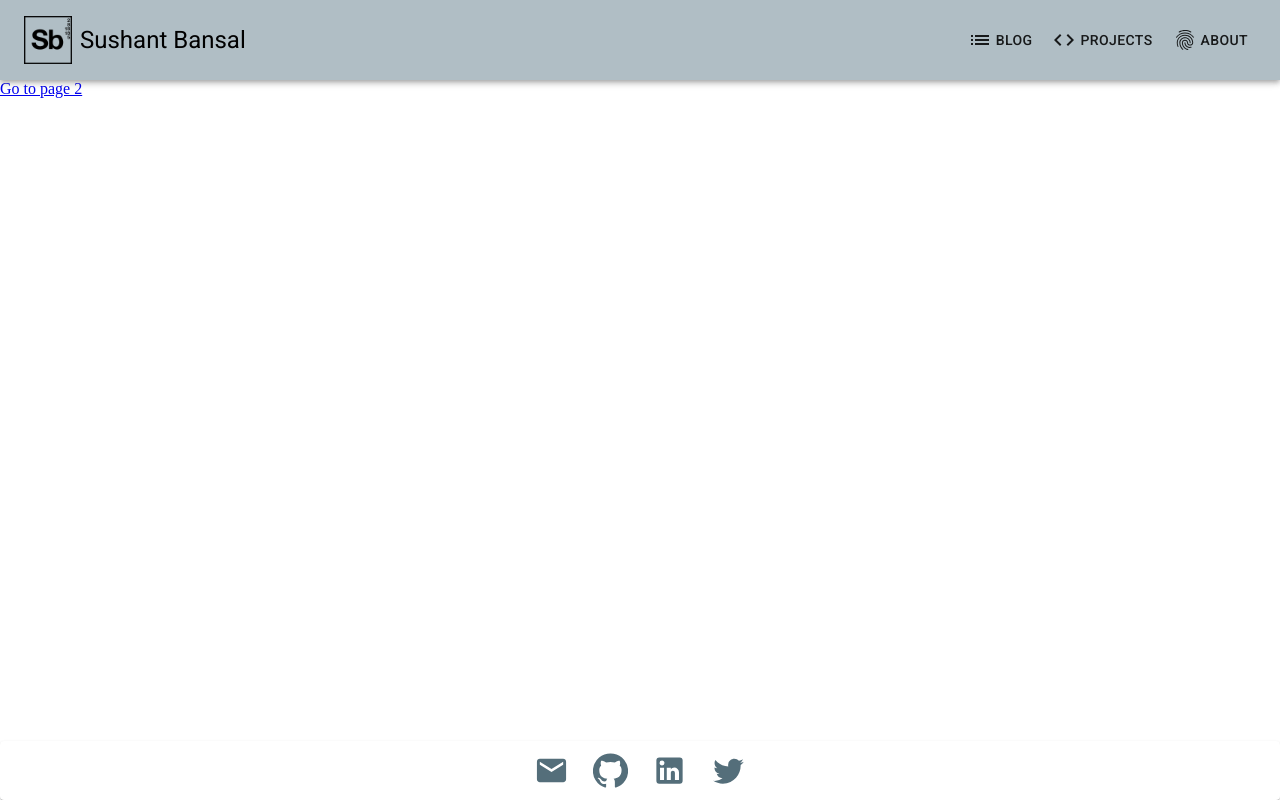
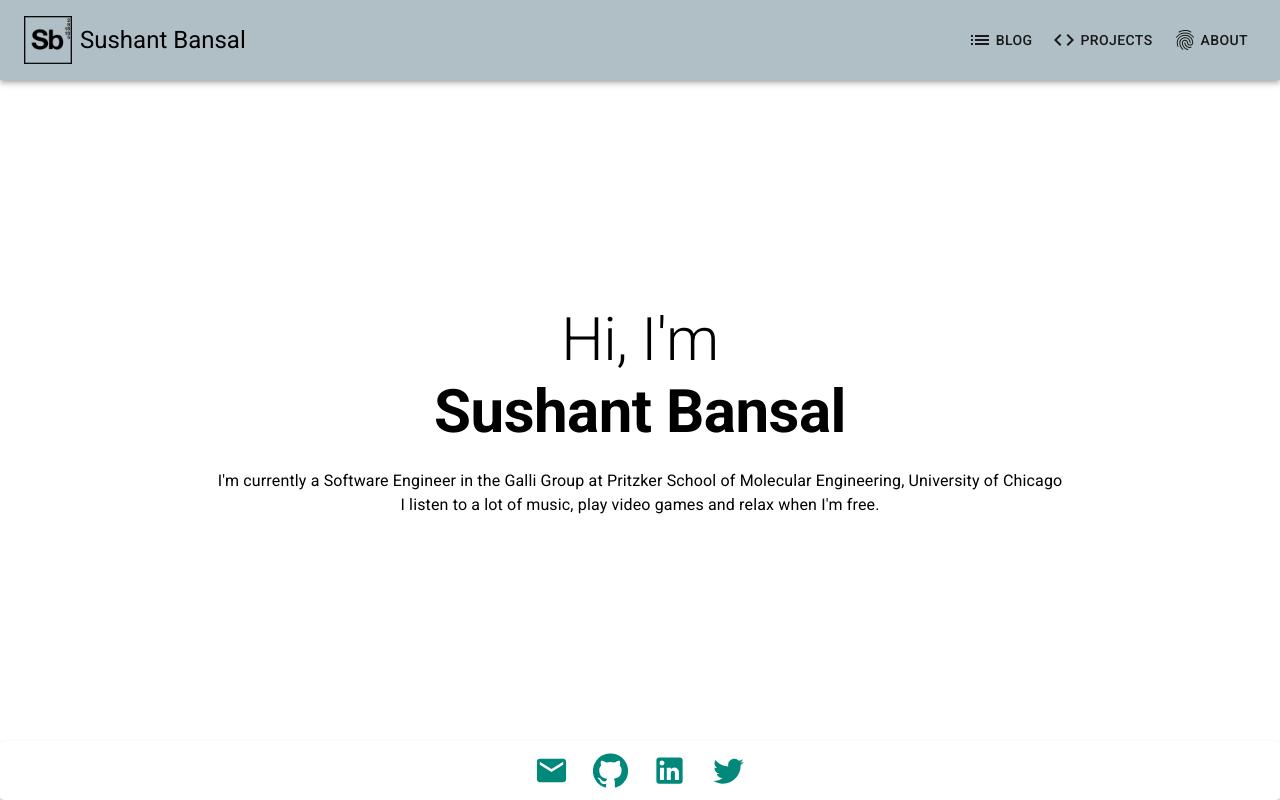
Before and after one commit to anti-mony/SimpleYouGatsby, a Gatsby site: page / in a window 1280 px wide. Built offline with nearby package versions, Linux system fonts and the light colour scheme; Gatsby itself is replaced by a stand-in of ours.

Commit message:
Added BAout, Index & Update Styles

```diff
--- a/src/pages/index.js
+++ b/src/pages/index.js
@@ -1,14 +1,41 @@
 import React from "react"
-import { Link } from "gatsby"
 
 import Layout from "../components/layout"
 import SEO from "../components/seo"
+import Image from "../components/image"
+
+import { Box, Typography } from "@material-ui/core"
 
 const IndexPage = () => (
   <Layout>
     <SEO title="Home" />
-
-    <Link to="/page-2/">Go to page 2</Link>
+    <Box
+      display="flex"
+      flexDirection="column"
+      justifyContent="center"
+      alignItems="center"
+      flexGrow={1}
+    >
+      <Box>
+        <Image />
+      </Box>
+      <Typography variant="h2">Hi, I'm</Typography>
+      <Typography
+        variant="h2"
+        component="p"
+        style={{ fontWeight: "bold", textAlign: "center" }}
+        gutterBottom
+      >
+        Sushant Bansal
+      </Typography>
+      <Typography variant="body1" style={{ textAlign: "center" }}>
+        I'm currently a Software Engineer in the Galli Group at Pritzker School
+        of Molecular Engineering, University of Chicago
+      </Typography>
+      <Typography variant="body1" style={{ textAlign: "center" }}>
+        I listen to a lot of music, play video games and relax when I'm free.
+      </Typography>
+    </Box>
   </Layout>
 )
 
--- a/src/styles/global.css
+++ b/src/styles/global.css
@@ -16,7 +16,10 @@ body {
 }
 
 .content {
+  display: flex;
+  flex-direction: column;
   flex: 1 0 auto;
+  padding: 16px;
 }
 
 .footer {
@@ -31,5 +34,5 @@ body {
 }
 
 .iconColor {
-  color: #546e7a;
+  color: #00897b;
 }
```
Also changed, not shown: src/pages/About.js (added, +21 -0 lines).
